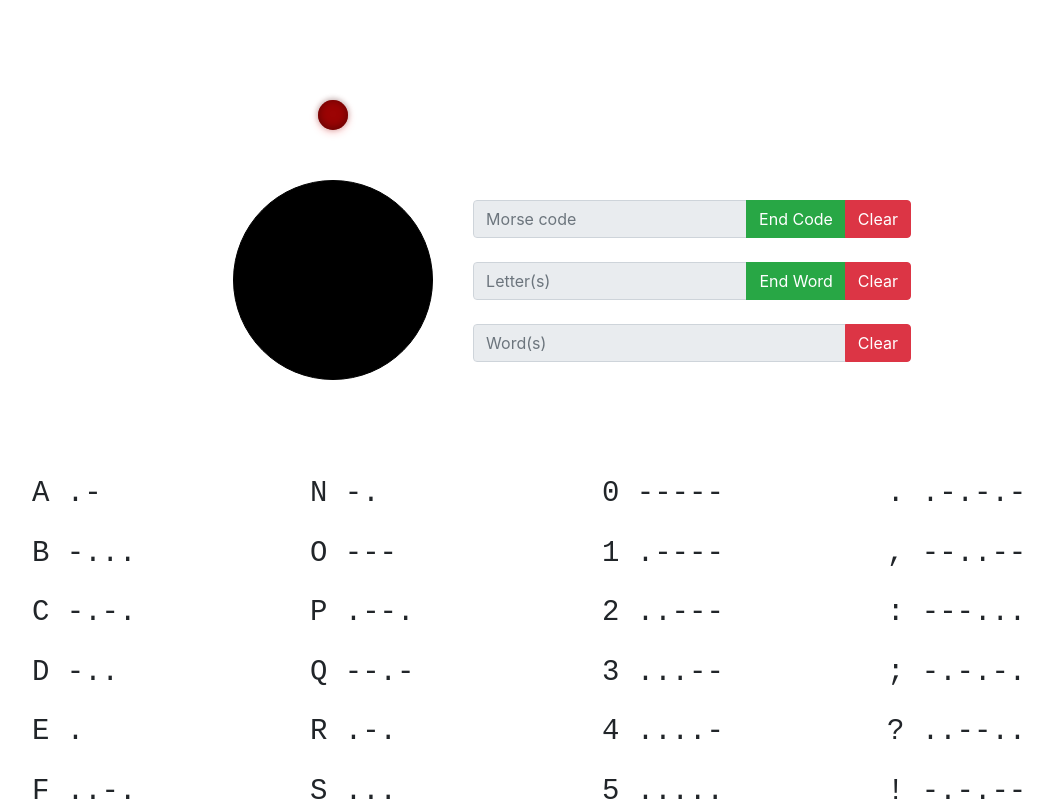
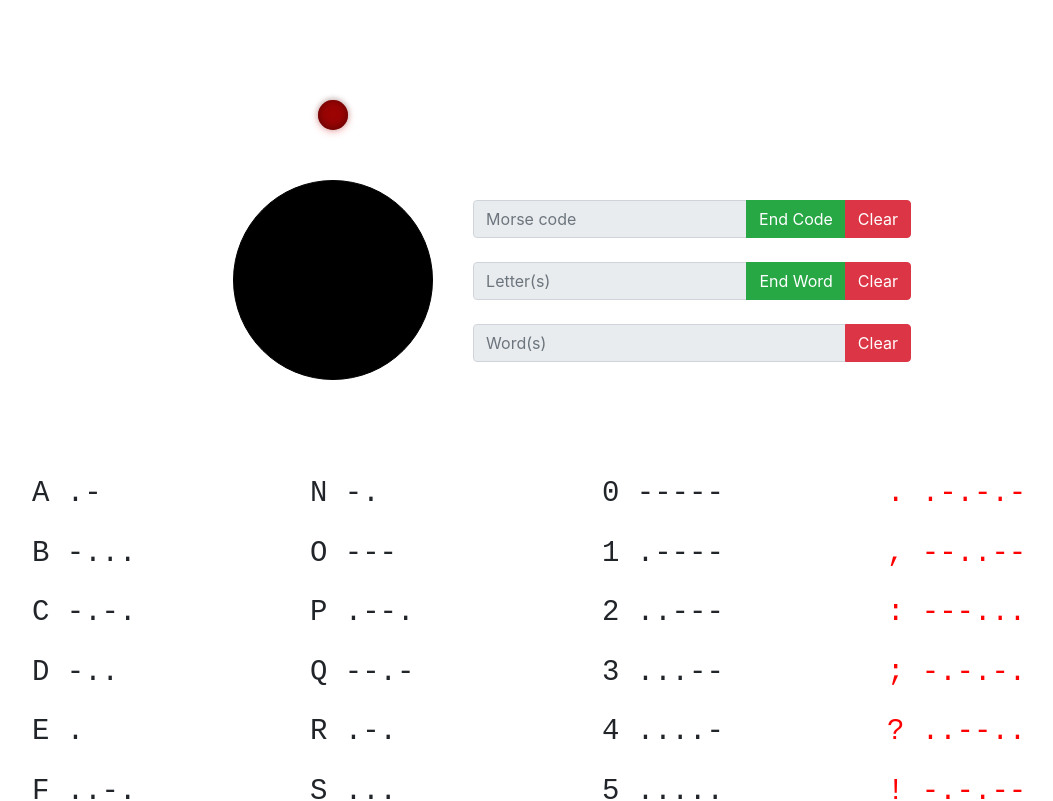
Before and after one commit to Anh-KNguyen/morse, a React (Create React App) app in the folder my-app/: page / in a window 1280 px wide. Shown: the top 801 px of the page, without its empty margins (68-1121 px from the left). Built offline with nearby package versions, Linux system fonts and the light colour scheme.

Commit message:
Change symbol column to red

```diff
--- a/my-app/src/App.js
+++ b/my-app/src/App.js
@@ -212,7 +212,7 @@ class App extends React.Component {
               <div className="col-3">
                 {Object.keys(symbols).map((key) =>(
                   <div className="col-auto">
-                    <p className="codefont-style">{symbols[key]} {key}</p>
+                    <p className="codefont-style" style={{color: "red"}}>{symbols[key]} {key}</p>
                   </div>
                 ))}
               </div>
```
